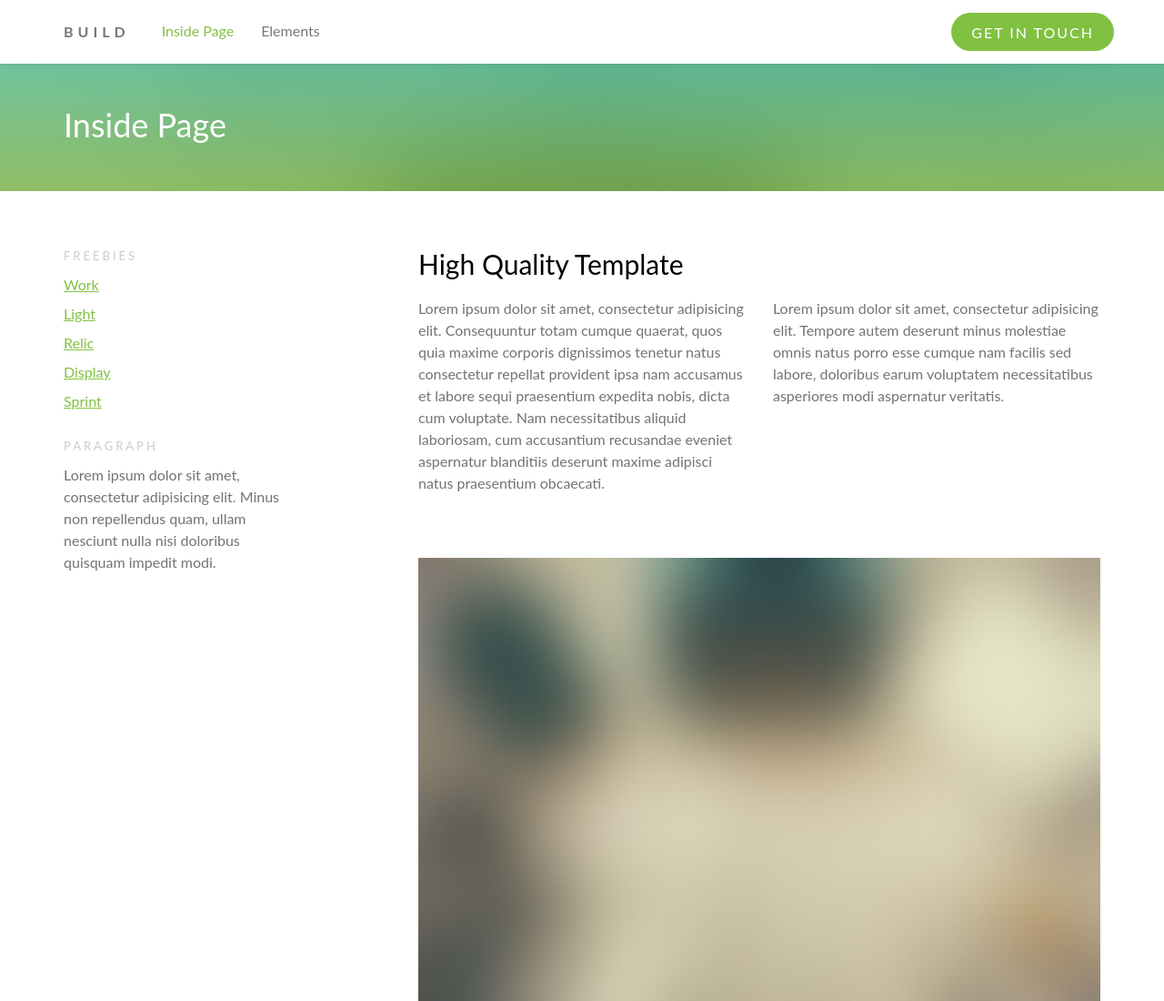
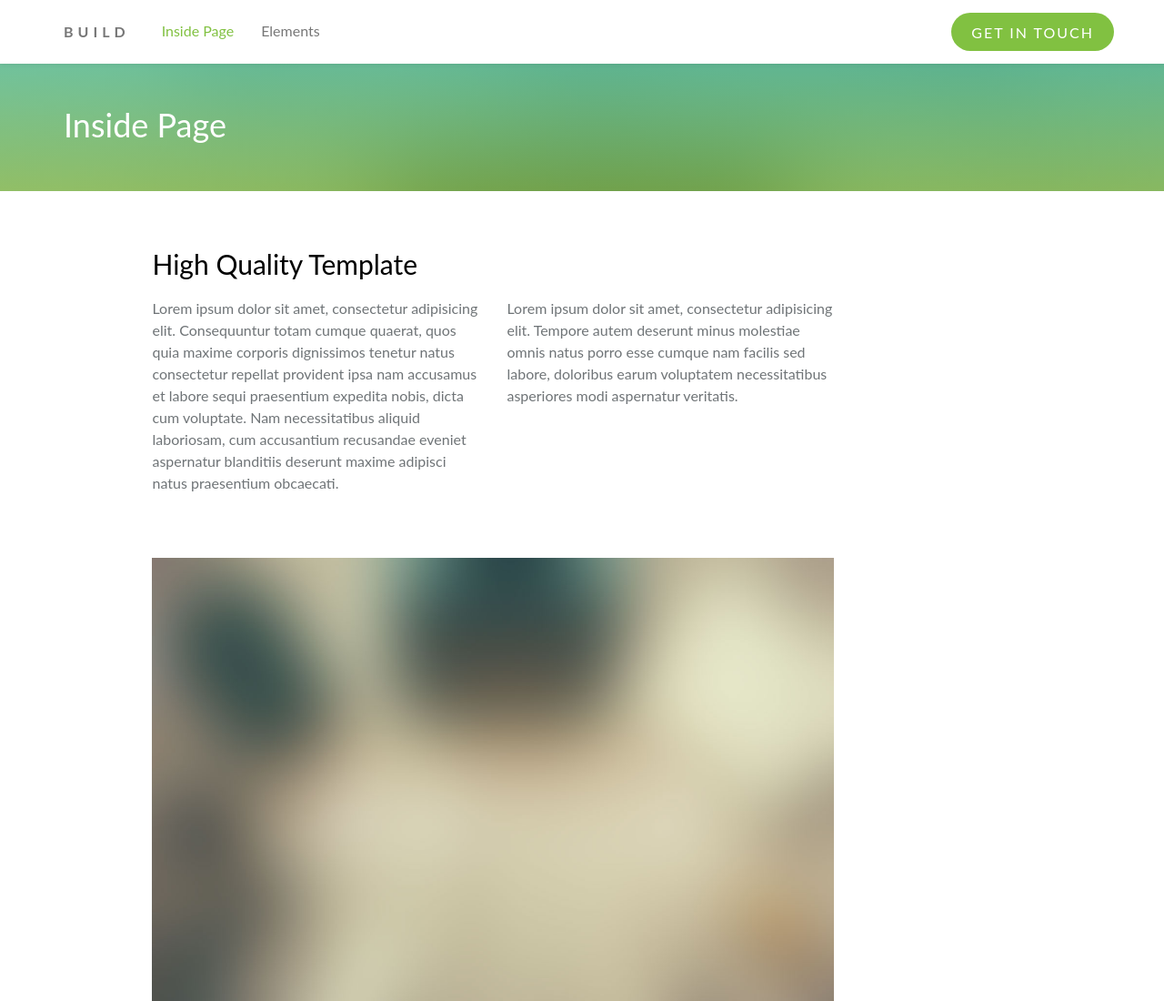
Before and after one commit to lukaslange1/lukaslange1.github.io, a plain HTML site: page inside-page.html in a window 1280 px wide. Shown: the top 1100 px of the page at 91% size. Drawn offline with Linux system fonts and the light colour scheme; some packages are replaced by stand-ins of ours; no server answers; a web font is replaced by a local one.

Commit message:
Deleted section of inside box

```diff
--- a/inside-page.html
+++ b/inside-page.html
@@ -89,23 +89,6 @@
   <main role="main" id="fh5co-main">
     <div class="container">
       <div class="row">
-        <div class="col-md-3" id="fh5co-sidebar">
-          <div class="fh5co-side-block">
-            <h3>Freebies</h3>
-            <ul class="fh5co-links">
-              <li><a href="http://freehtml5.co/work-free-html5-template-bootstrap/" target="_blank">Work</a></li>
-              <li><a href="http://freehtml5.co/light-free-html5-template-bootstrap/" target="_blank">Light</a></li>
-              <li><a href="http://freehtml5.co/relic-free-html5-template-using-bootstrap/" target="_blank">Relic</a></li>
-              <li><a href="http://freehtml5.co/display-free-html5-template-using-bootstrap/" target="_blank">Display</a></li>
-              <li><a href="http://freehtml5.co/sprint-free-html5-template-bootstrap/" target="_blank">Sprint</a></li>
-            </ul>
-          </div>
-          <div class="fh5co-side-block">
-            <h3>Paragraph</h3>
-            <p>Lorem ipsum dolor sit amet, consectetur adipisicing elit. Minus non repellendus quam, ullam nesciunt nulla nisi doloribus quisquam impedit modi.</p>
-          </div>
-
-        </div>
         <div class="col-md-8 col-md-push-1" id="fh5co-content">
 
           <div class="row">
```
